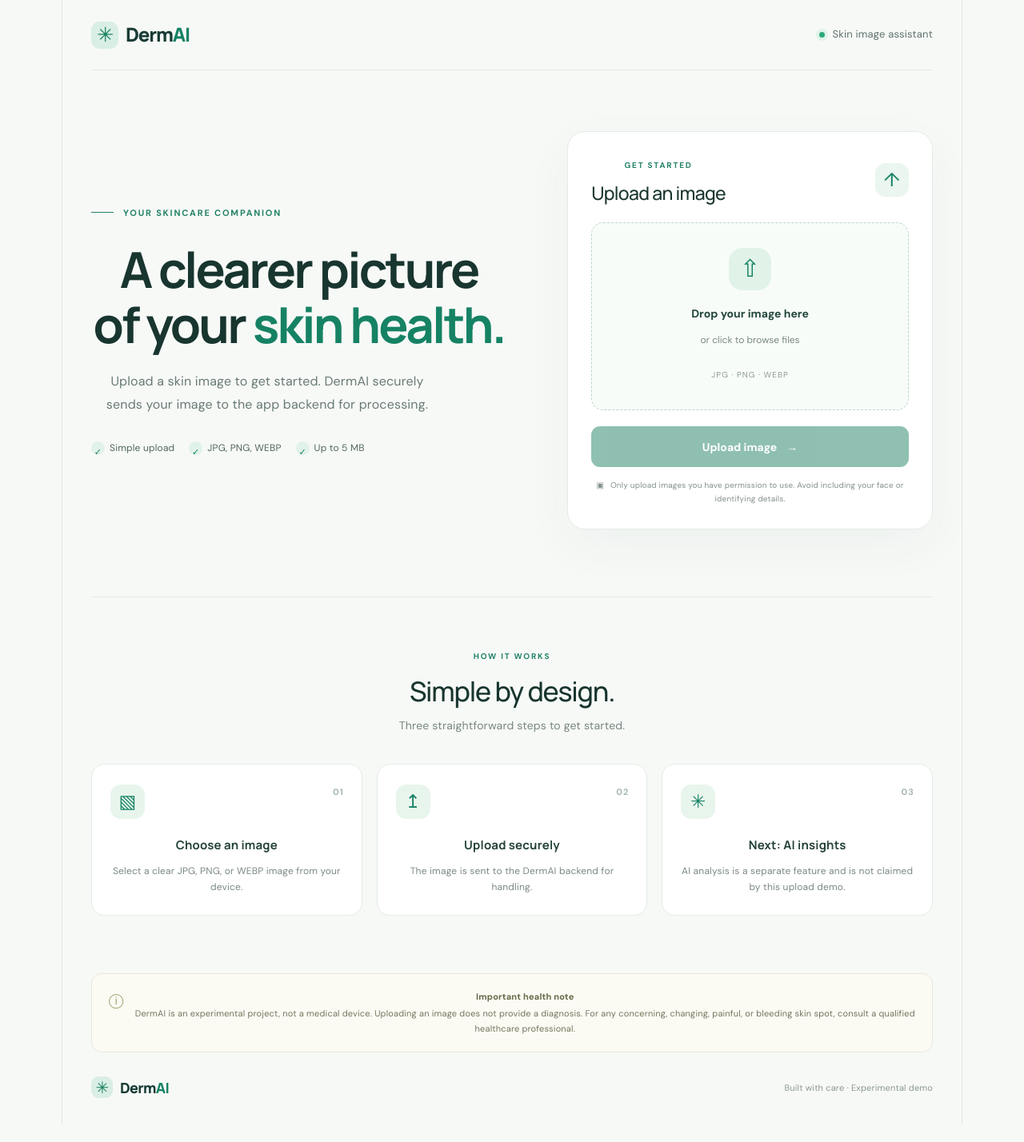
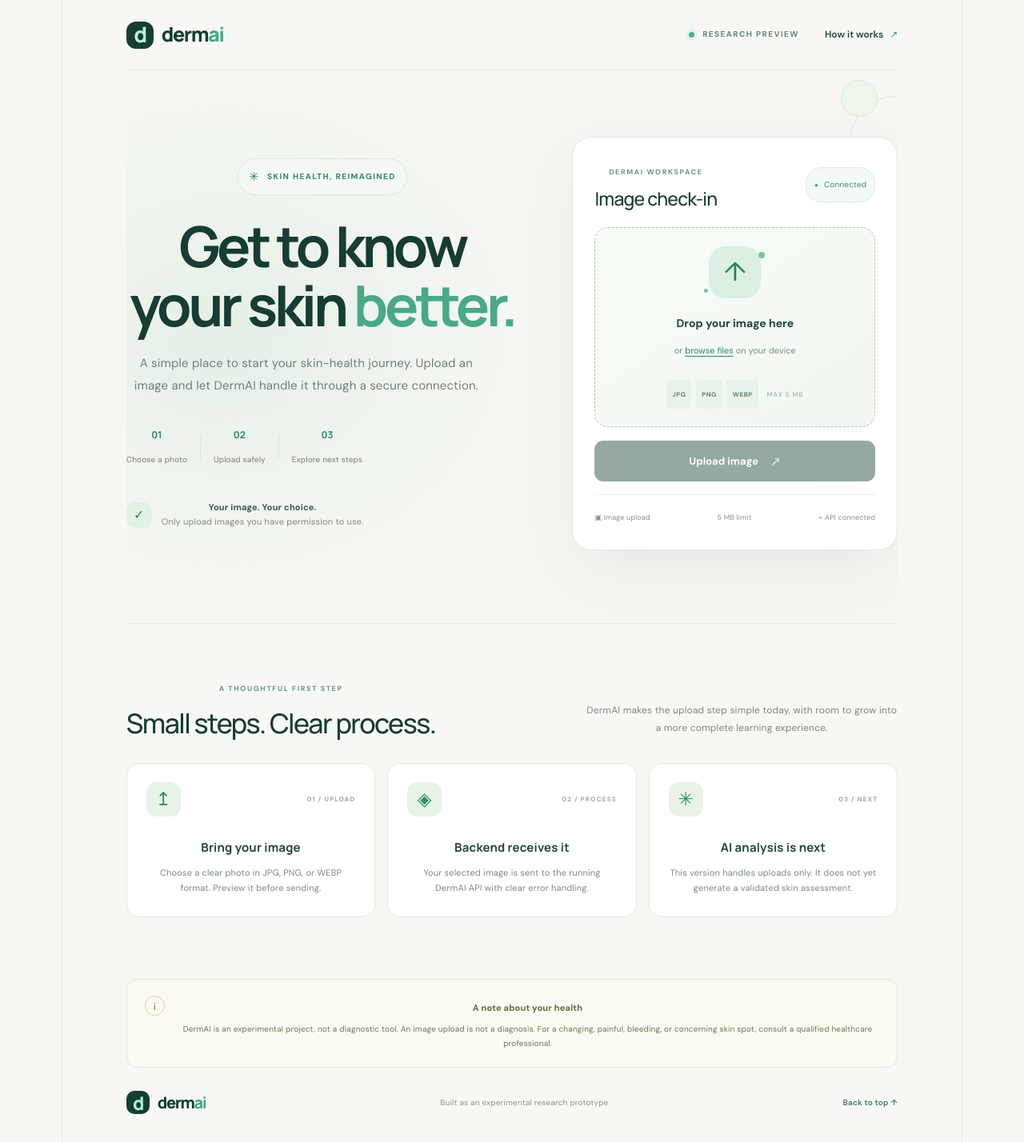
Before and after one commit to yadav32467/DreamAI, a React app in the folder frontend/: page / in a window 1280 px wide. Shown: the whole page at 80% size. Before the commit the page ends 1407 px from the top, so only its background shows below. Built offline with nearby package versions, Linux system fonts and the light colour scheme; the HTML template or start-up script is replaced by a standard one.

Commit message:
feat: major DermAI UI redesign

```diff
--- a/frontend/src/App.jsx
+++ b/frontend/src/App.jsx
@@ -9,150 +9,88 @@ export default function App() {
   const inputRef = useRef(null);
   const [file, setFile] = useState(null);
   const [preview, setPreview] = useState("");
-  const [dragging, setDragging] = useState(false);
   const [loading, setLoading] = useState(false);
+  const [error, setError] = useState("");
   const [message, setMessage] = useState("");
-  const [error, setError] = useState("");
   const [result, setResult] = useState(null);
 
   function chooseFile(nextFile) {
-    setError("");
-    setMessage("");
-    setResult(null);
+    setError(""); setMessage(""); setResult(null);
     if (!nextFile) return;
-    if (!ACCEPTED_TYPES.includes(nextFile.type)) {
-      setError("Please choose a JPG, PNG, or WEBP image.");
-      return;
-    }
-    if (nextFile.size > MAX_SIZE) {
-      setError("Image must be 5 MB or smaller.");
-      return;
-    }
+    if (!ACCEPTED_TYPES.includes(nextFile.type)) return setError("Choose a JPG, PNG, or WEBP image.");
+    if (nextFile.size > MAX_SIZE) return setError("Image must be 5 MB or smaller.");
     if (preview) URL.revokeObjectURL(preview);
-    setFile(nextFile);
-    setPreview(URL.createObjectURL(nextFile));
+    setFile(nextFile); setPreview(URL.createObjectURL(nextFile));
   }
-
   function resetUpload() {
     if (preview) URL.revokeObjectURL(preview);
-    setFile(null);
-    setPreview("");
-    setError("");
-    setMessage("");
-    setResult(null);
+    setFile(null); setPreview(""); setError(""); setMessage(""); setResult(null);
     if (inputRef.current) inputRef.current.value = "";
   }
-
   async function uploadImage(event) {
     event.preventDefault();
     if (!file || loading) return;
-    setLoading(true);
-    setError("");
-    setMessage("");
-    setResult(null);
+    setLoading(true); setError(""); setMessage(""); setResult(null);
     try {
-      const formData = new FormData();
-      formData.append("file", file);
-      const response = await fetch(`${API_URL}/upload`, {
-        method: "POST",
-        body: formData,
-      });
+      const form = new FormData(); form.append("file", file);
+      const response = await fetch(`${API_URL}/upload`, { method: "POST", body: form });
       const raw = await response.text();
       let data;
       try { data = raw ? JSON.parse(raw) : {}; } catch { data = { detail: raw }; }
-      if (!response.ok) {
-        throw new Error(data.detail || data.message || `Upload failed (${response.status})`);
-      }
-      setResult(data);
-      setMessage("Image uploaded successfully.");
+      if (!response.ok) throw new Error(data.detail || data.message || `Upload failed (${response.status})`);
+      setResult(data); setMessage("Upload complete");
     } catch (err) {
-      if (err instanceof TypeError) {
-        setError("Could not connect to DermAI. The free backend may be waking up—wait 30–60 seconds and try again.");
-      } else {
-        setError(err.message || "Something went wrong. Please try again.");
-      }
-    } finally {
-      setLoading(false);
-    }
+      setError(err instanceof TypeError
+        ? "Could not connect. The free backend may be waking up—wait 30–60 seconds and retry."
+        : (err.message || "Something went wrong. Please try again."));
+    } finally { setLoading(false); }
   }
 
-  return (
-    <main className="app-shell">
-      <nav className="topbar">
-        <a className="brand" href="#top" aria-label="DermAI home">
-          <span className="brand-mark">✳</span><span>Derm<span className="brand-accent">AI</span></span>
-        </a>
-        <span className="topbar-label"><span className="status-dot" /> Skin image assistant</span>
-      </nav>
+  return <main className="site" id="top">
+    <header className="nav">
+      <a className="logo" href="#top"><span className="logo-icon">d</span><span>derm<span>ai</span></span></a>
+      <div className="nav-right"><span className="live-dot"></span><span>RESEARCH PREVIEW</span><a href="#how">How it works <b>↗</b></a></div>
+    </header>
 
-      <section className="hero" id="top">
-        <div className="hero-copy">
-          <div className="eyebrow"><span className="eyebrow-line" /> YOUR SKINCARE COMPANION</div>
-          <h1>A clearer picture<br />of your <span>skin health.</span></h1>
-          <p className="hero-description">Upload a skin image to get started. DermAI securely sends your image to the app backend for processing.</p>
-          <div className="trust-row">
-            <span><span className="check-icon">✓</span> Simple upload</span>
-            <span><span className="check-icon">✓</span> JPG, PNG, WEBP</span>
-            <span><span className="check-icon">✓</span> Up to 5 MB</span>
-          </div>
+    <section className="hero">
+      <div className="hero-left">
+        <div className="pill"><span>✳</span> SKIN HEALTH, REIMAGINED</div>
+        <h1>Get to know<br />your skin<span className="mint"> better.</span></h1>
+        <p className="hero-lede">A simple place to start your skin-health journey. Upload an image and let DermAI handle it through a secure connection.</p>
+        <div className="hero-stats">
+          <div><strong>01</strong><span>Choose a photo</span></div>
+          <i></i><div><strong>02</strong><span>Upload safely</span></div><i></i><div><strong>03</strong><span>Explore next steps</span></div>
         </div>
+        <div className="hero-note"><span className="shield">✓</span><span><b>Your image. Your choice.</b><br/>Only upload images you have permission to use.</span></div>
+      </div>
 
-        <section className="upload-card" aria-label="Upload a skin image">
-          <div className="card-heading">
-            <div><p className="step-label">GET STARTED</p><h2>Upload an image</h2></div>
-            <div className="upload-symbol" aria-hidden="true">↑</div>
-          </div>
-          <form onSubmit={uploadImage}>
-            <input
-              ref={inputRef}
-              className="visually-hidden"
-              type="file"
-              accept="image/jpeg,image/png,image/webp"
-              onChange={(event) => chooseFile(event.target.files?.[0])}
-            />
-            {!preview ? (
-              <button
-                type="button"
-                className={`dropzone ${dragging ? "dropzone-active" : ""}`}
-                onClick={() => inputRef.current?.click()}
-                onDragOver={(event) => { event.preventDefault(); setDragging(true); }}
-                onDragLeave={() => setDragging(false)}
-                onDrop={(event) => { event.preventDefault(); setDragging(false); chooseFile(event.dataTransfer.files?.[0]); }}
-              >
-                <span className="cloud-icon" aria-hidden="true">⇧</span>
-                <strong>Drop your image here</strong>
-                <span className="dropzone-sub">or click to browse files</span>
-                <span className="file-types">JPG · PNG · WEBP</span>
-              </button>
-            ) : (
-              <div className="preview-wrap">
-                <img className="image-preview" src={preview} alt="Selected image preview" />
-                <div className="preview-meta"><span className="file-badge">IMG</span><div className="file-info"><strong>{file?.name}</strong><span>{(file.size / 1024 / 1024).toFixed(2)} MB · Ready to upload</span></div><button className="remove-button" type="button" onClick={resetUpload} aria-label="Remove image">×</button></div>
-              </div>
-            )}
+      <div className="workspace">
+        <div className="workspace-top"><div><span className="tiny-label">DERMAI WORKSPACE</span><h2>Image check-in</h2></div><div className="secure-chip"><span>●</span> Connected</div></div>
+        <div className="upload-area">
+          <input ref={inputRef} className="hidden-input" type="file" accept="image/jpeg,image/png,image/webp" onChange={e => chooseFile(e.target.files?.[0])}/>
+          {!preview ? <button className="drop-area" type="button" onClick={() => inputRef.current?.click()} onDragOver={e => {e.preventDefault(); e.currentTarget.classList.add("dragging");}} onDragLeave={e => e.currentTarget.classList.remove("dragging")} onDrop={e => {e.preventDefault(); e.currentTarget.classList.remove("dragging"); chooseFile(e.dataTransfer.files?.[0]);}}>
+            <span className="upload-art"><span>↑</span><i></i><b></b></span>
+            <strong>Drop your image here</strong><span className="muted">or <u>browse files</u> on your device</span>
+            <span className="format-row"><b>JPG</b><b>PNG</b><b>WEBP</b><em>MAX 5 MB</em></span>
+          </button> : <div className="preview-panel"><img src={preview} alt="Selected skin image preview"/><div className="preview-caption"><span className="file-icon">IMG</span><span className="filename"><b>{file?.name}</b><small>{(file.size/1024/1024).toFixed(2)} MB · Ready</small></span><button type="button" className="remove" onClick={resetUpload} aria-label="Remove image">×</button></div></div>}
+        </div>
+        {error && <div className="feedback error" role="alert"><b>Upload needs attention</b><span>{error}</span></div>}
+        {message && <div className="feedback success" role="status"><b>✓ {message}</b><span>{result?.message || result?.filename || "The backend received your image."}</span></div>}
+        <form onSubmit={uploadImage}><button className="submit" disabled={!file || loading}>{loading ? <><span className="spinner"></span> Uploading image…</> : <>Upload image <span>↗</span></>}</button></form>
+        <div className="workspace-foot"><span>▣ Image upload</span><span>5 MB limit</span><span>⌁ API connected</span></div>
+      </div>
+      <div className="decor decor-one"></div><div className="decor decor-two"></div>
+    </section>
 
-            {error && <div className="notice notice-error" role="alert"><strong>Something went wrong</strong><span>{error}</span></div>}
-            {message && <div className="notice notice-success" role="status"><strong>✓ {message}</strong><span>{result?.message || result?.filename || "Your image was received by the backend."}</span></div>}
-
-            <button className="primary-button" type="submit" disabled={!file || loading}>
-              {loading ? <><span className="spinner" /> Uploading image…</> : <>Upload image <span aria-hidden="true">→</span></>}
-            </button>
-            <p className="privacy-note"><span aria-hidden="true">▣</span> Only upload images you have permission to use. Avoid including your face or identifying details.</p>
-          </form>
-        </section>
-      </section>
-
-      <section className="how-section">
-        <div className="section-intro"><p className="step-label">HOW IT WORKS</p><h2>Simple by design.</h2><p>Three straightforward steps to get started.</p></div>
-        <div className="steps-grid">
-          <article className="step-card"><span className="step-number">01</span><div className="step-icon">▧</div><h3>Choose an image</h3><p>Select a clear JPG, PNG, or WEBP image from your device.</p></article>
-          <article className="step-card"><span className="step-number">02</span><div className="step-icon">↥</div><h3>Upload securely</h3><p>The image is sent to the DermAI backend for handling.</p></article>
-          <article className="step-card"><span className="step-number">03</span><div className="step-icon">✳</div><h3>Next: AI insights</h3><p>AI analysis is a separate feature and is not claimed by this upload demo.</p></article>
-        </div>
-      </section>
-
-      <aside className="disclaimer"><span className="disclaimer-icon">ⓘ</span><p><strong>Important health note</strong> DermAI is an experimental project, not a medical device. Uploading an image does not provide a diagnosis. For any concerning, changing, painful, or bleeding skin spot, consult a qualified healthcare professional.</p></aside>
-      <footer className="footer"><a className="brand footer-brand" href="#top"><span className="brand-mark">✳</span><span>Derm<span className="brand-accent">AI</span></span></a><span>Built with care · Experimental demo</span></footer>
-    </main>
-  );
+    <section className="how" id="how">
+      <div className="section-heading"><div><span className="tiny-label">A THOUGHTFUL FIRST STEP</span><h2>Small steps. Clear process.</h2></div><p>DermAI makes the upload step simple today, with room to grow into a more complete learning experience.</p></div>
+      <div className="feature-grid">
+        <article><div className="feature-top"><span className="feature-icon">↥</span><span className="number">01 / UPLOAD</span></div><h3>Bring your image</h3><p>Choose a clear photo in JPG, PNG, or WEBP format. Preview it before sending.</p></article>
+        <article><div className="feature-top"><span className="feature-icon">◈</span><span className="number">02 / PROCESS</span></div><h3>Backend receives it</h3><p>Your selected image is sent to the running DermAI API with clear error handling.</p></article>
+        <article><div className="feature-top"><span className="feature-icon">✳</span><span className="number">03 / NEXT</span></div><h3>AI analysis is next</h3><p>This version handles uploads only. It does not yet generate a validated skin assessment.</p></article>
+      </div>
+    </section>
+    <section className="health-note"><span className="note-icon">i</span><div><b>A note about your health</b><p>DermAI is an experimental project, not a diagnostic tool. An image upload is not a diagnosis. For a changing, painful, bleeding, or concerning skin spot, consult a qualified healthcare professional.</p></div></section>
+    <footer><a className="logo footer-logo" href="#top"><span className="logo-icon">d</span><span>derm<span>ai</span></span></a><span>Built as an experimental research prototype</span><a href="#top">Back to top ↑</a></footer>
+  </main>;
 }
```
Also changed, not shown: frontend/src/App.css.
